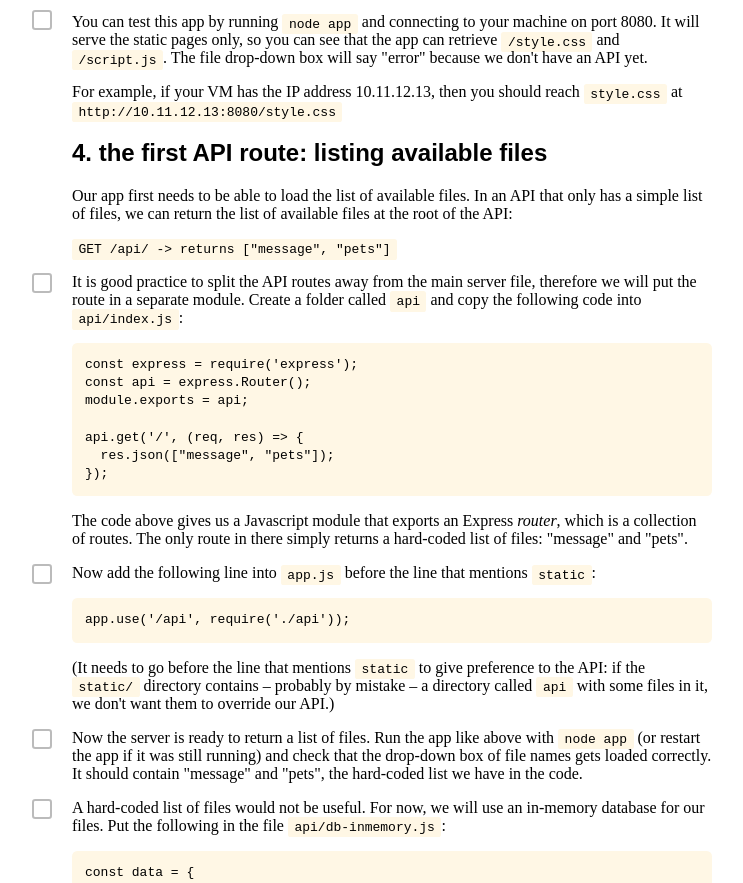
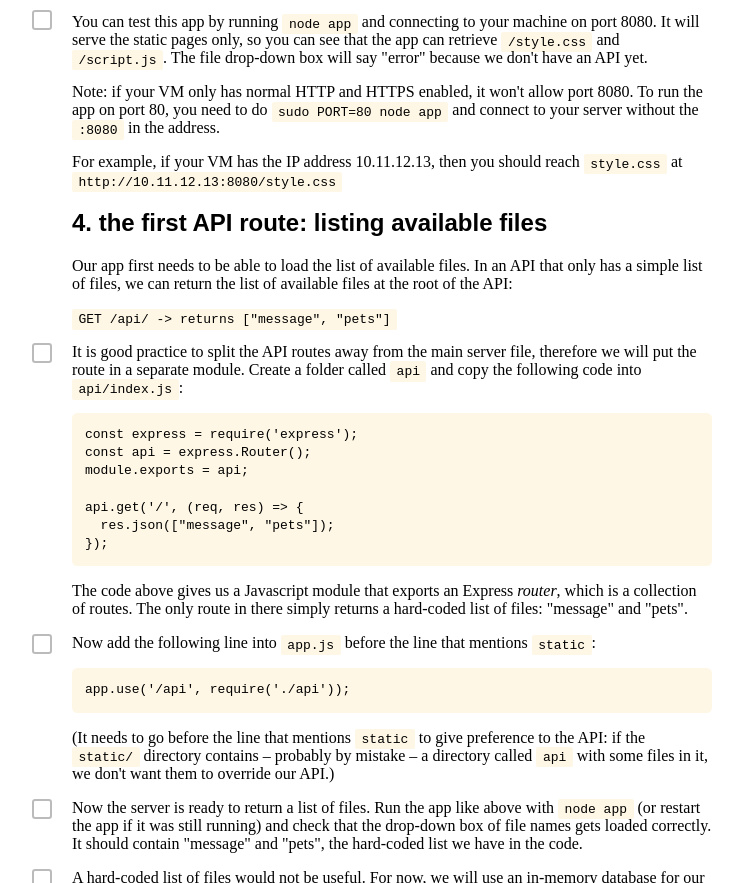
Before and after one commit to portsoc/cloud-api-nodejs-datastore, a website: page tutorial.html in a window 1280 px wide. Shown: the part 977-1860 px from the top of the page, without its empty margins (264-1007 px from the left). Drawn offline with Linux system fonts and the light colour scheme.

Commit message:
add note about 80 vs 8080

```diff
--- a/tutorial.html
+++ b/tutorial.html
@@ -100,6 +100,8 @@ app.listen(port, (err) => {
 <div class="tick"></div>
 
 <p>You can test this app by running <code>node app</code> and connecting to your machine on port 8080. It will serve the static pages only, so you can see that the app can retrieve <code>/style.css</code> and <code>/script.js</code>. The file drop-down box will say "error" because we don't have an API yet.
+
+<p>Note: if your VM only has normal HTTP and HTTPS enabled, it won't allow port 8080. To run the app on port 80, you need to do  <code>sudo PORT=80 node app</code> and connect to your server without the <code>:8080</code> in the address.
 
 <p>For example, if your VM has the IP address 10.11.12.13, then you should reach <code>style.css</code> at <code>http://10.11.12.13:8080/style.css</code>
 
```
